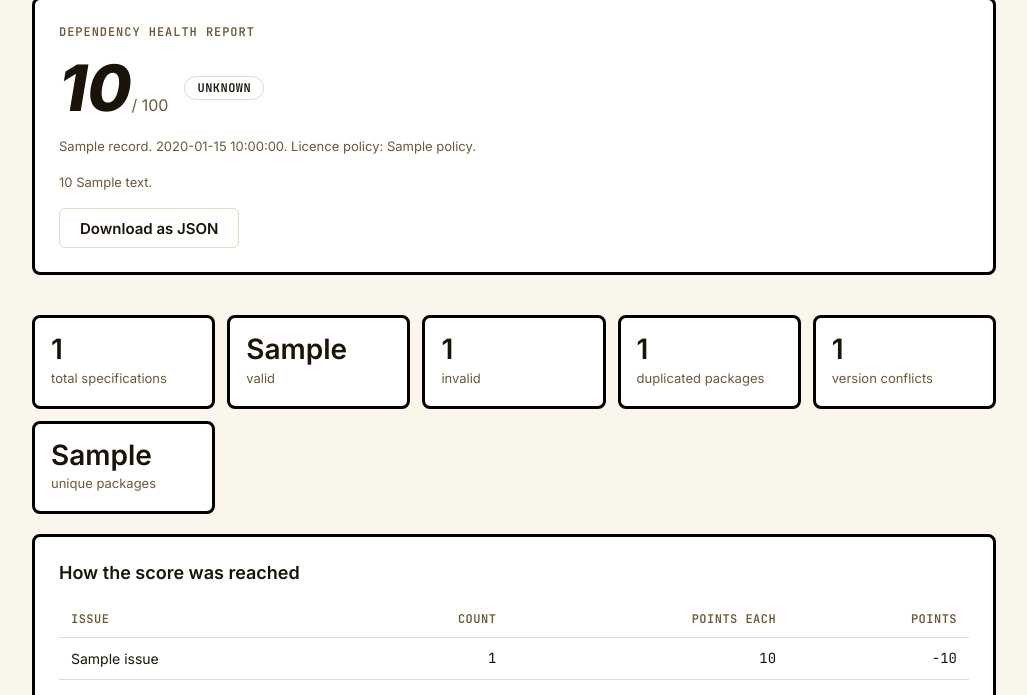
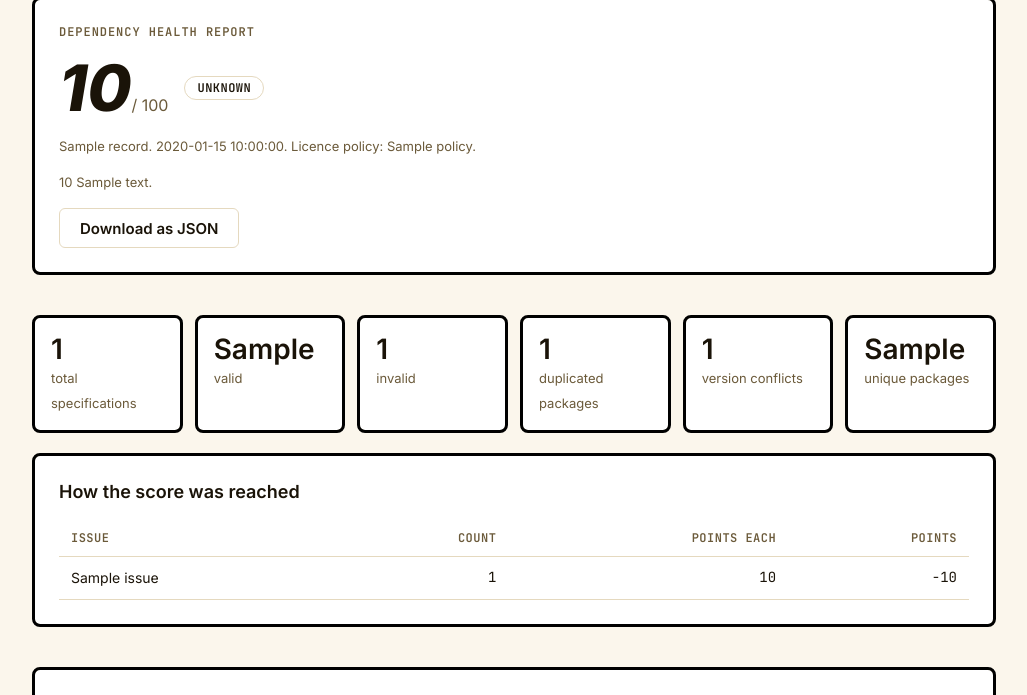
Before and after one commit to OuroborosOB22/upgradeguard, a Flask app: template web/templates/health.html in a window 1280 px wide. Shown: the part 109-804 px from the top of the page, without its empty margins (126-1153 px from the left). Run offline with Flask 2, Linux system fonts and the light colour scheme; the template is opened without the code that fills it: most values are stand-ins (such as "Sample title", 1, 10 or a date in 2020).

Commit message:
keep the verdict badge small and fit six stat tiles in a row

```diff
--- a/web/static/style.css
+++ b/web/static/style.css
@@ -47,10 +47,11 @@
 .status{font:400 14px var(--mono)}
 .log{font:400 13px var(--mono);color:var(--mute);padding-left:20px;margin:12px 0}
 .badge{display:inline-block;padding:3px 12px;border-radius:999px;font:600 12px var(--mono);border:1px solid var(--line);text-transform:uppercase;letter-spacing:.04em}
+.panel>.badge{align-self:flex-start}
 .badge.accept,.badge.good{color:var(--ok)}
 .badge.reject,.badge.poor{color:var(--bad)}
 .badge.insufficient,.badge.fair{color:var(--warn)}
-.stats{display:grid;grid-template-columns:repeat(auto-fit,minmax(150px,1fr));gap:14px;margin:0 0 20px}
+.stats{display:grid;grid-template-columns:repeat(auto-fit,minmax(128px,1fr));gap:14px;margin:0 0 20px}
 .stat{background:var(--panel);border:1px solid var(--line);border-radius:6px;padding:16px;outline:var(--out) solid #000;outline-offset:-1px}
 .stat b{display:block;font:700 28px/1.1 var(--font)}
 .stat span{font-size:13px;color:var(--mute)}
```
